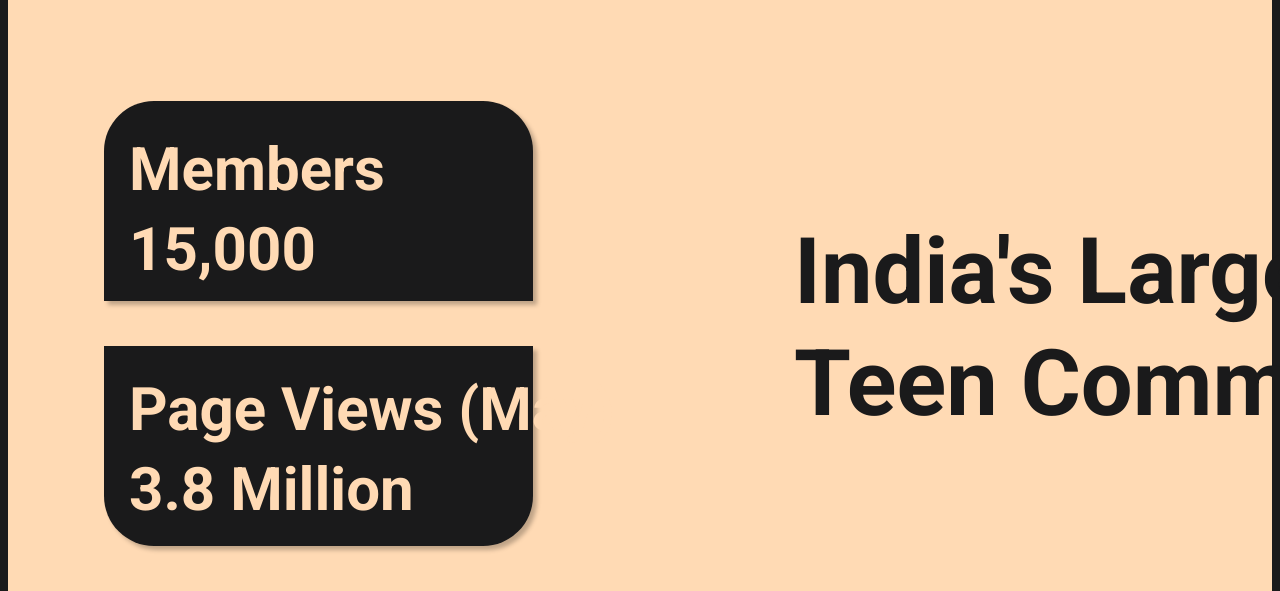
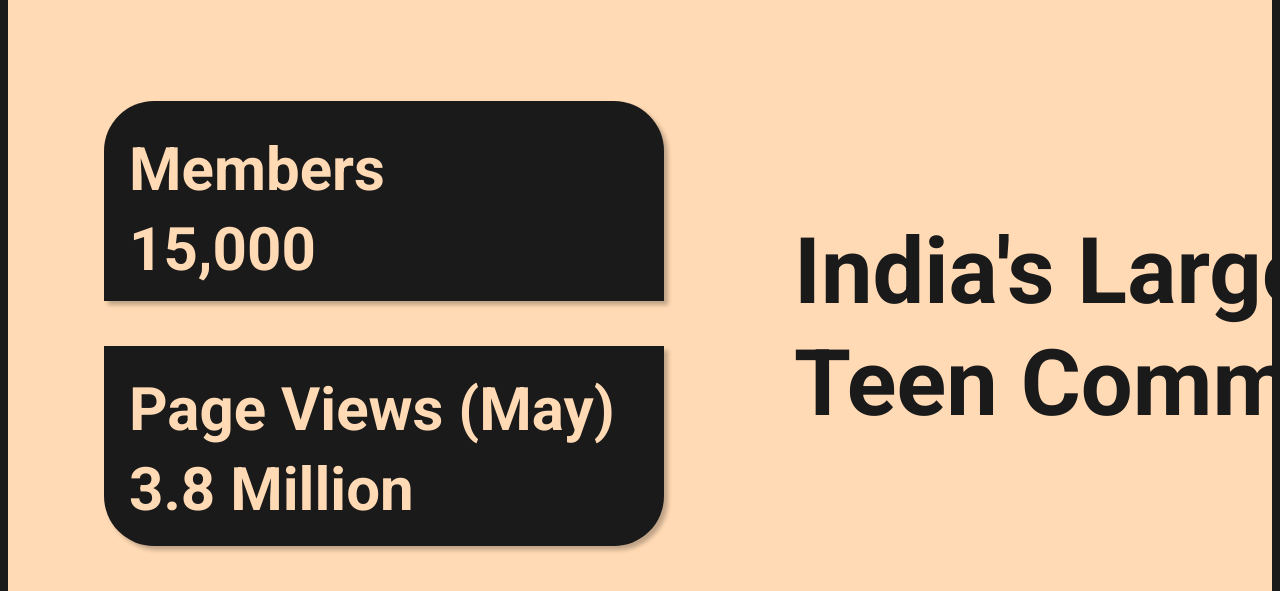
Before and after one commit to IndianTeenagers/website, a plain HTML site: page public/index.html in a window 1280 px wide. Shown: the part 709-1300 px from the top of the page. Drawn offline with Linux system fonts and the light colour scheme.

Commit message:
forgor to fix a bit more

```diff
--- a/src/index.css
+++ b/src/index.css
@@ -141,7 +141,7 @@ html body {
 
 .roundedboxviews{
     position: relative;
-    width: 36%;
+    width: 560px;
     height: 200px;
     left: 60px;
     top: 75px;
@@ -154,7 +154,7 @@ html body {
 
 .roundedboxmembers{
     position: relative;
-    width: 36%;
+    width: 560px;
     height: 200px;
     left: 60px;
     top: 120px;
```
Also changed, not shown: public/index.html (+2 -2 lines).
